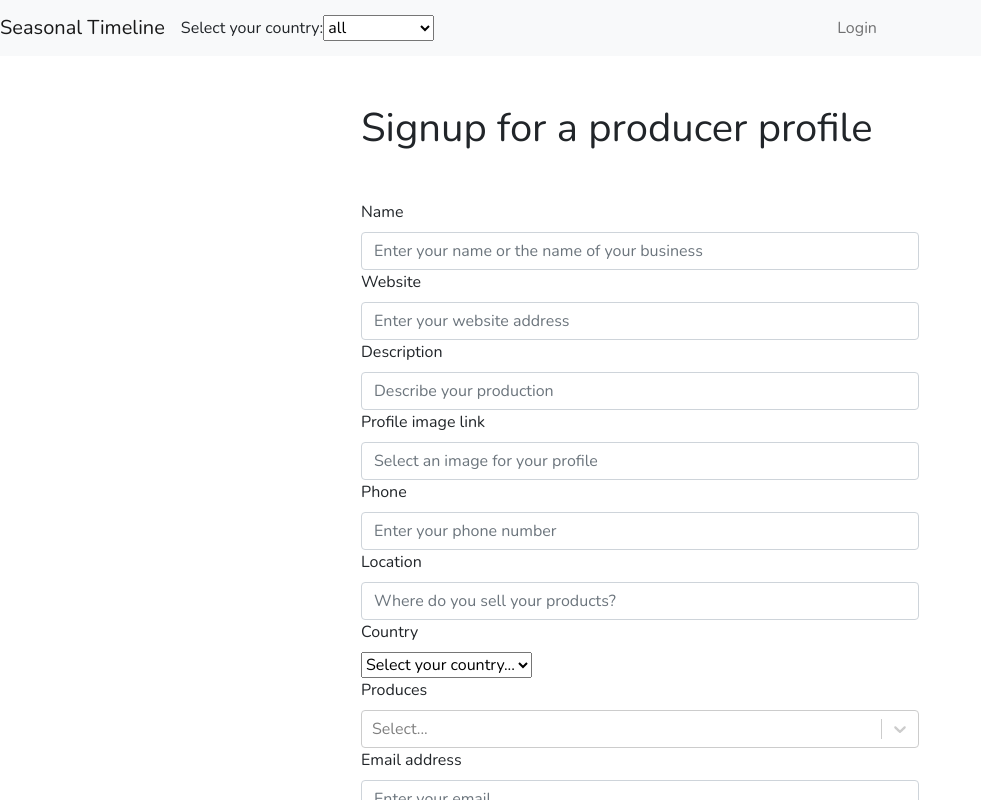
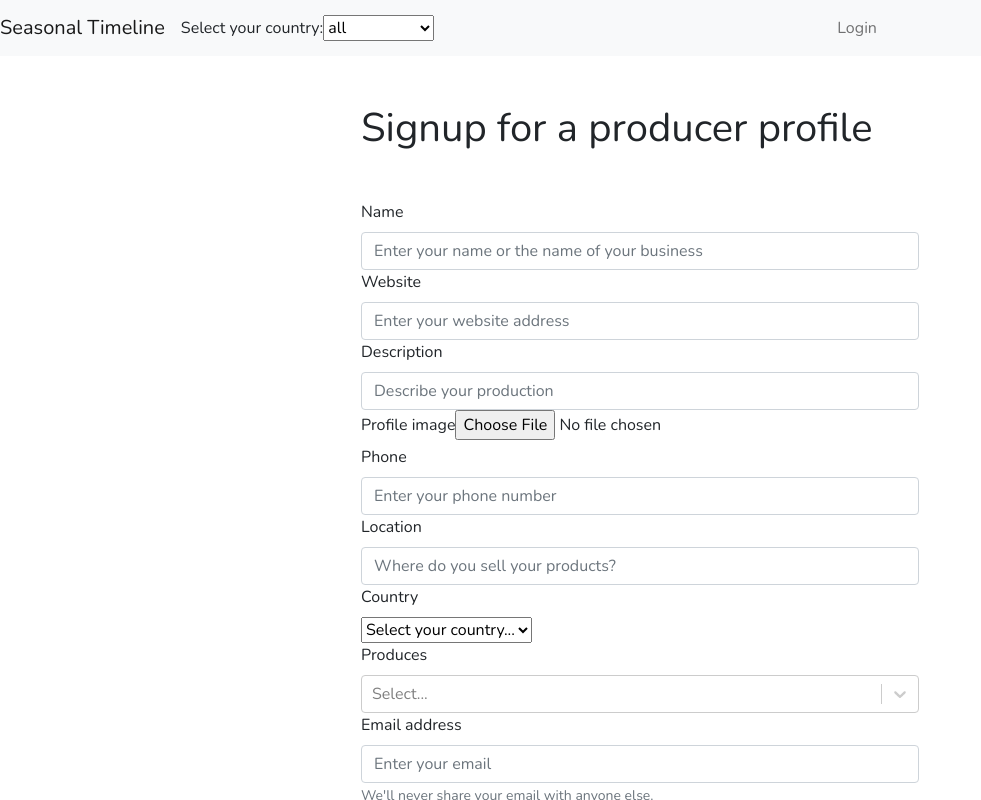
Before and after one commit to mgl-aguiar/seasonal-timeline_client, a React (Create React App) app: page /signup in a window 1280 px wide. Shown: the top 800 px of the page, without its empty margins (0-981 px from the left). Built offline with nearby package versions, Linux system fonts and the light colour scheme; no server answers.

Commit message:
set image upload

```diff
--- a/src/pages/EditProfile.js
+++ b/src/pages/EditProfile.js
@@ -31,6 +31,27 @@ export default function EditProfile() {
   const produceIdArray = selectedProduces.map((eachProduce) => {
     return eachProduce.value;
   });
+
+  // upload image to cloudinary and set url to profileImg:
+  const uploadImage = async (event) => {
+    const files = event.target.files;
+    const data = new FormData();
+    data.append("file", files[0]);
+    data.append("upload_preset", "bug2pov7");
+
+    const res = await fetch(
+      "https://api.cloudinary.com/v1_1/dbyywopzz/image/upload",
+      {
+        method: "POST",
+        body: data,
+      }
+    );
+
+    const image = await res.json();
+    console.log("cloudinary url: ", image.url);
+
+    setProfileImg(image.url);
+  };
 
   const submitChanges = (event) => {
     event.preventDefault();
@@ -112,10 +133,8 @@ export default function EditProfile() {
         <label>
           Profile image:
           <input
-            type="text"
-            value={profileImg}
-            placeholder="Your profile image URL"
-            onChange={(input) => setProfileImg(input.target.value)}
+            type="file"
+            onChange={uploadImage}
             style={{ width: "100%" }}
           ></input>
         </label>
--- a/src/pages/SignUp/index.js
+++ b/src/pages/SignUp/index.js
@@ -36,6 +36,27 @@ export default function SignUp() {
   const produceIdArray = selectedProduces.map((eachProduce) => {
     return eachProduce.value;
   });
+
+  // upload image to cloudinary and set url to profileImg:
+  const uploadImage = async (event) => {
+    const files = event.target.files;
+    const data = new FormData();
+    data.append("file", files[0]);
+    data.append("upload_preset", "bug2pov7");
+
+    const res = await fetch(
+      "https://api.cloudinary.com/v1_1/dbyywopzz/image/upload",
+      {
+        method: "POST",
+        body: data,
+      }
+    );
+
+    const image = await res.json();
+    console.log("cloudinary url: ", image.url);
+
+    setProfileImg(image.url);
+  };
 
   useEffect(() => {
     dispatch(fetchAllProduces());
@@ -111,13 +132,8 @@ export default function SignUp() {
         </Form.Group>
 
         <Form.Group controlId="formBasicProfileImg">
-          <Form.Label>Profile image link</Form.Label>
-          <Form.Control
-            value={profileImg}
-            onChange={(event) => setProfileImg(event.target.value)}
-            type="url"
-            placeholder="Select an image for your profile"
-          />
+          <Form.Label>Profile image</Form.Label>
+          <Form.Control onChange={uploadImage} type="file" />
         </Form.Group>
 
         <Form.Group controlId="formBasicProfile">
@@ -151,6 +167,7 @@ export default function SignUp() {
             <option value={null}>Select your country...</option>
             <option value={1}>Netherlands</option>
             <option value={2}>Portugal</option>
+            <option value={3}>Greece</option>
           </select>
         </Form.Group>
 
```
